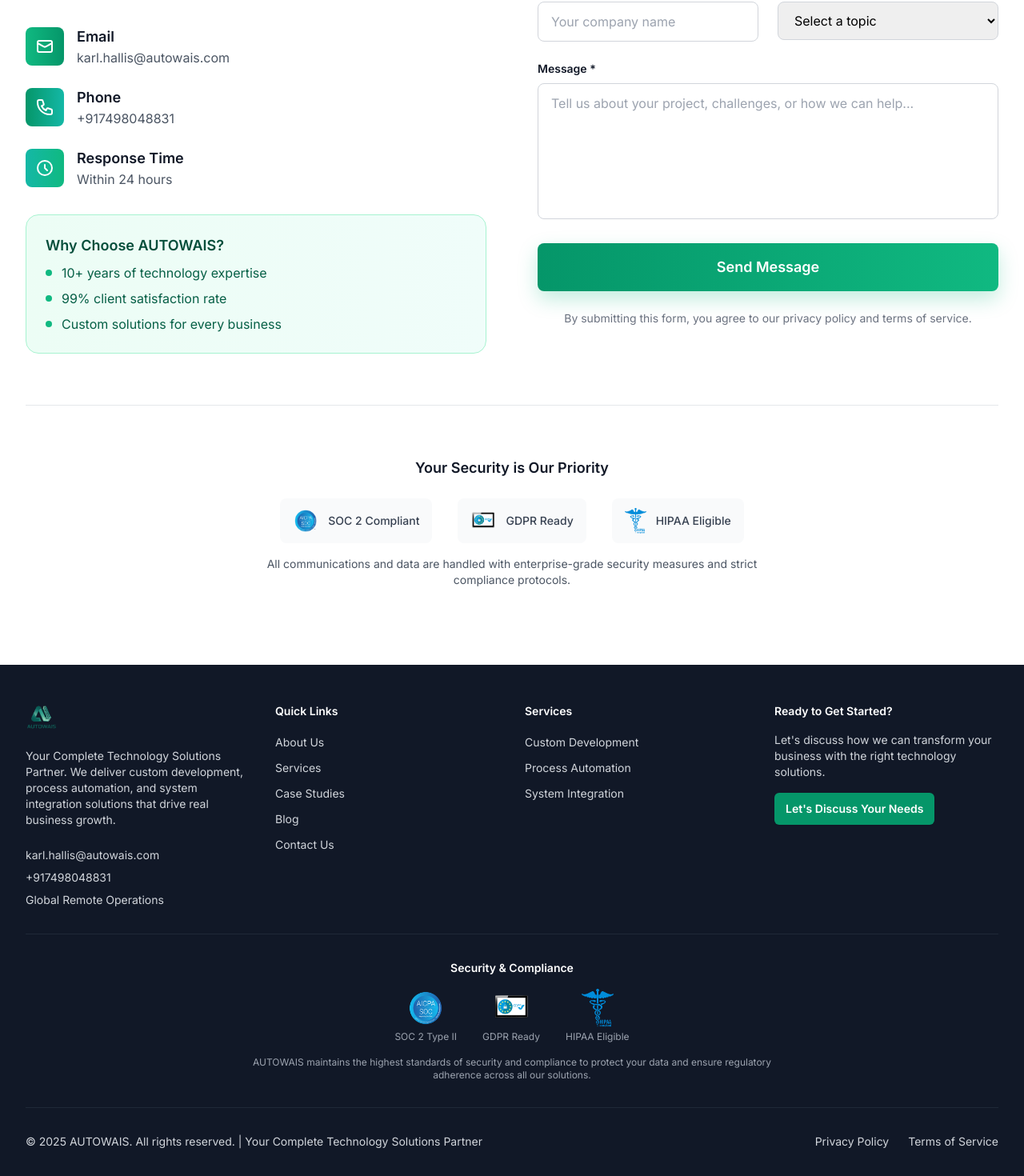
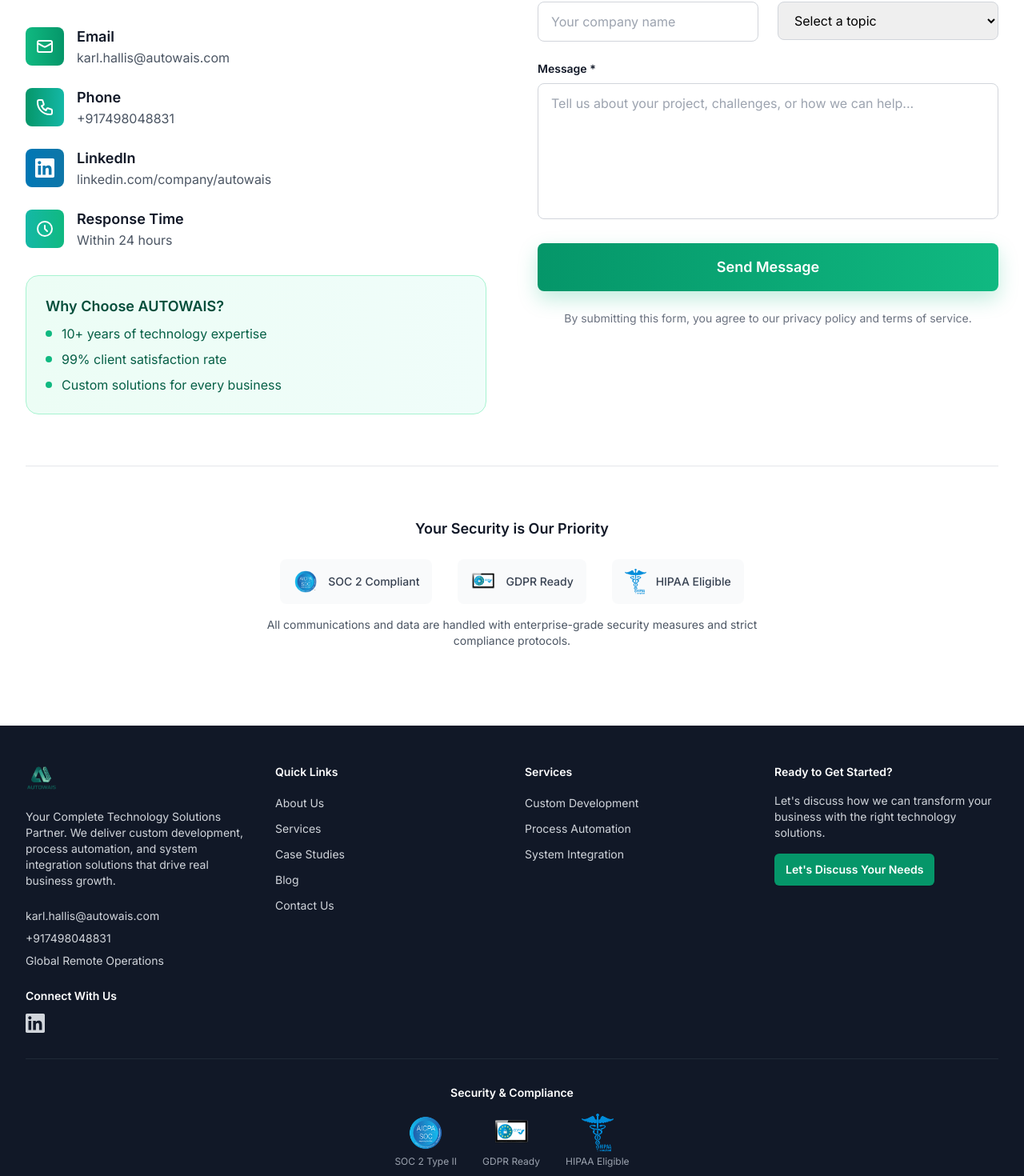
Before and after one commit to Druid-stack/autowais-website, a Next.js app: page /contact in a window 1280 px wide. Shown: the part 848-2318 px from the top of the page at 80% size. Built offline with nearby package versions, Linux system fonts and the light colour scheme.

Commit message:
Add LinkedIn links to footer and contact page

```diff
--- a/src/app/contact/page.tsx
+++ b/src/app/contact/page.tsx
@@ -1,7 +1,6 @@
 'use client';
 
-import { useState } from 'react';
-import { useEffect } from 'react';
+import { useEffect, useState } from 'react';
 
 export default function Contact() {
   const [formData, setFormData] = useState({
@@ -262,6 +261,30 @@
                   <div className="flex items-center">
                     <div
                       className="w-12 h-12 rounded-lg flex items-center justify-center mr-4"
+                      style={{ background: 'linear-gradient(to right, #0077b5, #0e76a8)' }}
+                    >
+                      <svg className="w-6 h-6 text-white" fill="currentColor" viewBox="0 0 24 24">
+                        <path d="M20.447 20.452h-3.554v-5.569c0-1.328-.027-3.037-1.852-3.037-1.853 0-2.136 1.445-2.136 2.939v5.667H9.351V9h3.414v1.561h.046c.477-.9 1.637-1.85 3.37-1.85 3.601 0 4.267 2.37 4.267 5.455v6.286zM5.337 7.433c-1.144 0-2.063-.926-2.063-2.065 0-1.138.92-2.063 2.063-2.063 1.14 0 2.064.925 2.064 2.063 0 1.139-.925 2.065-2.064 2.065zm1.782 13.019H3.555V9h3.564v11.452zM22.225 0H1.771C.792 0 0 .774 0 1.729v20.542C0 23.227.792 24 1.771 24h20.451C23.2 24 24 23.227 24 22.271V1.729C24 .774 23.2 0 22.222 0h.003z"/>
+                      </svg>
+                    </div>
+                    <div>
+                      <h3 className="text-lg font-semibold text-gray-900">LinkedIn</h3>
+                      <p className="text-gray-600">
+                        <a
+                          href="https://linkedin.com/company/autowais"
+                          target="_blank"
+                          rel="noopener noreferrer"
+                          className="hover:text-emerald-600 transition-colors"
+                        >
+                          linkedin.com/company/autowais
+                        </a>
+                      </p>
+                    </div>
+                  </div>
+
+                  <div className="flex items-center">
+                    <div
+                      className="w-12 h-12 rounded-lg flex items-center justify-center mr-4"
                       style={{ background: 'linear-gradient(to right, #14b8a6, #10b981)' }}
                     >
                       <svg className="w-6 h-6 text-white" fill="none" stroke="currentColor" viewBox="0 0 24 24">
--- a/src/components/layout/Footer.tsx
+++ b/src/components/layout/Footer.tsx
@@ -37,6 +37,24 @@
               <p>karl.hallis@autowais.com</p>
               <p>+917498048831</p>
               <p>Global Remote Operations</p>
+            </div>
+
+            {/* Social Media */}
+            <div className="mt-6">
+              <h4 className="text-sm font-semibold text-white mb-3">Connect With Us</h4>
+              <div className="flex space-x-4">
+                <a
+                  href="https://linkedin.com/company/autowais"
+                  target="_blank"
+                  rel="noopener noreferrer"
+                  className="text-gray-300 hover:text-white transition-colors"
+                  aria-label="Follow AUTOWAIS on LinkedIn"
+                >
+                  <svg className="h-6 w-6" fill="currentColor" viewBox="0 0 24 24">
+                    <path d="M20.447 20.452h-3.554v-5.569c0-1.328-.027-3.037-1.852-3.037-1.853 0-2.136 1.445-2.136 2.939v5.667H9.351V9h3.414v1.561h.046c.477-.9 1.637-1.85 3.37-1.85 3.601 0 4.267 2.37 4.267 5.455v6.286zM5.337 7.433c-1.144 0-2.063-.926-2.063-2.065 0-1.138.92-2.063 2.063-2.063 1.14 0 2.064.925 2.064 2.063 0 1.139-.925 2.065-2.064 2.065zm1.782 13.019H3.555V9h3.564v11.452zM22.225 0H1.771C.792 0 0 .774 0 1.729v20.542C0 23.227.792 24 1.771 24h20.451C23.2 24 24 23.227 24 22.271V1.729C24 .774 23.2 0 22.222 0h.003z"/>
+                  </svg>
+                </a>
+              </div>
             </div>
           </div>
 
```
